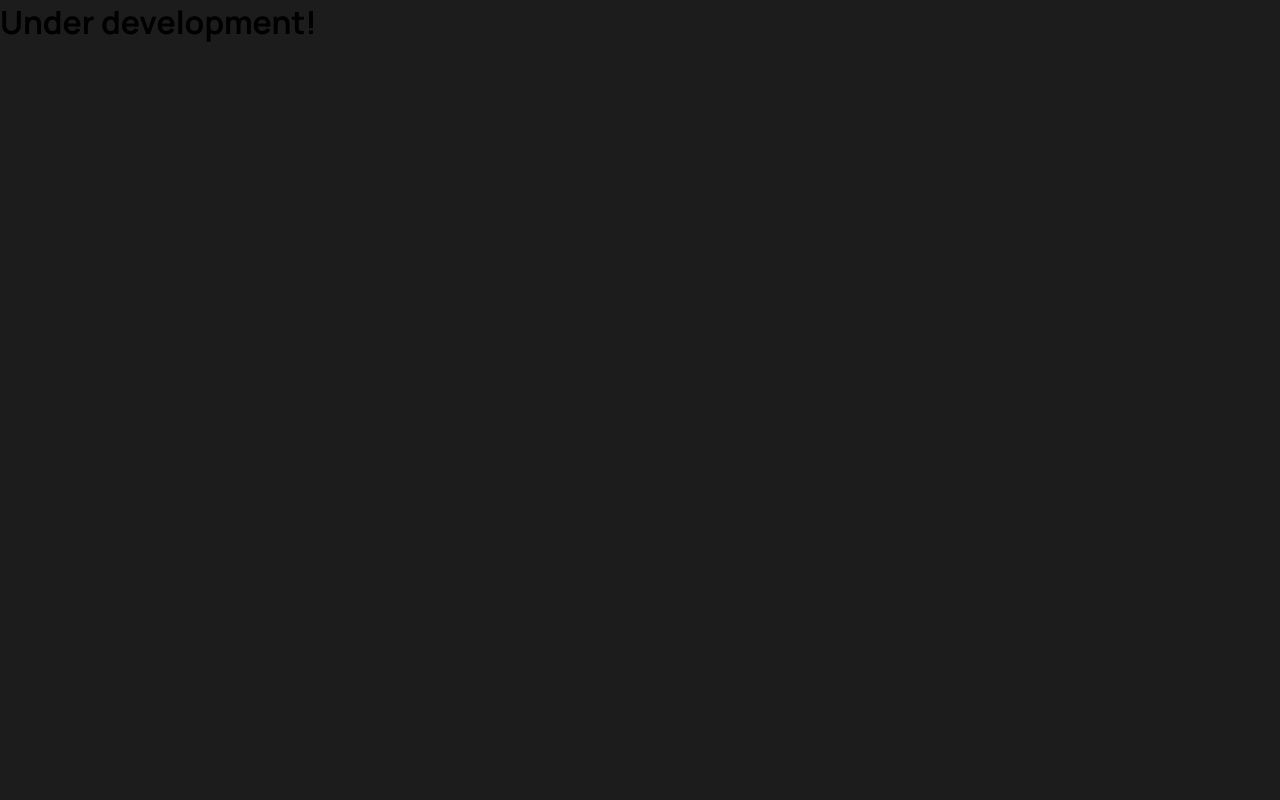
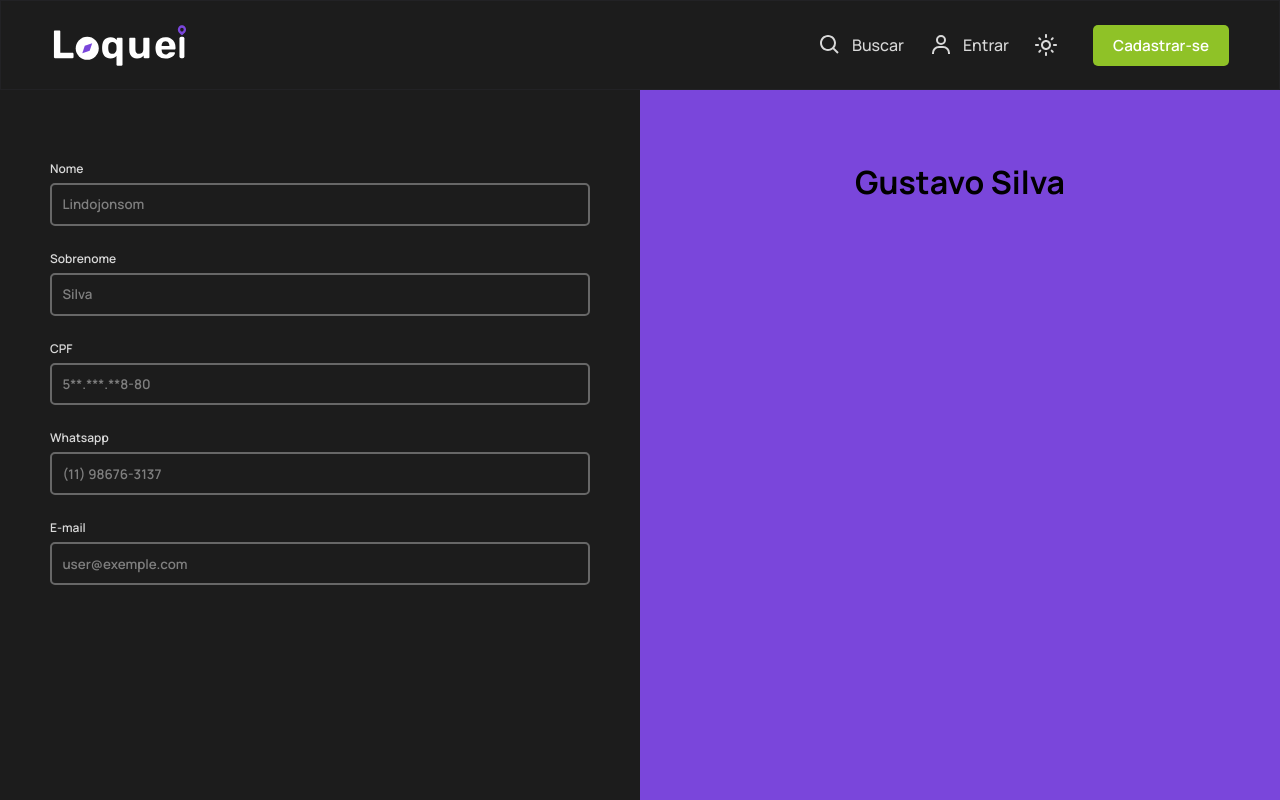
Before and after one commit to Rafa-Roodrigues/Loquei-Frontend, a React (Create React App) app: page /perfil in a window 1280 px wide. Built offline with nearby package versions, Linux system fonts and the light colour scheme.

Commit message:
Pagina de perfil

```diff
--- a/package.json
+++ b/package.json
@@ -3,9 +3,10 @@
   "version": "0.1.0",
   "private": true,
   "dependencies": {
-    "leaflet": "^1.8.0",
     "@hookform/resolvers": "^2.9.1",
     "axios": "^0.27.2",
+    "leaflet": "^1.8.0",
+    "polished": "^4.2.2",
     "react": "^18.0.0",
     "react-dom": "^18.0.0",
     "react-helmet": "^6.1.0",
--- a/src/components/Header/styles.js
+++ b/src/components/Header/styles.js
@@ -4,6 +4,7 @@ export const HeaderContainer = styled.header `
   width: 100%;
   height: 90px;
   padding: 0 50px;
+  border: 1px solid ${({ theme }) => theme.colors.backgroundSecondary};
   background-color: ${({ theme }) => theme.colors.background};
 
   display: flex;
--- a/src/pages/Perfil/index.jsx
+++ b/src/pages/Perfil/index.jsx
@@ -1,5 +1,77 @@
+import { Container, Content, ConfigurationPanel, BoxInputs, InformationsProfile, PreviewProfile } from "./styles";
+
+import { Helmet } from "react-helmet";
+
+import { Header } from '../../components/Header';
+
+import { useTheme } from "../../hooks/useTheme";
+
 export function Perfil() {
+  const { themeIsActive } = useTheme();
+
   return (
-    <h1>Under development!</h1>
+    <Container>
+      <Helmet>
+        <title>Loquei | Perfil</title>
+      </Helmet>
+      <Header />
+      <Content>
+        <ConfigurationPanel>
+          <form>
+            <BoxInputs>
+              <input
+                type="text"
+                disabled
+                value="Lindojonsom"
+                className={themeIsActive && "dark_input"}
+              />
+              <span>Nome</span>
+            </BoxInputs>
+            <BoxInputs>
+              <input
+                type="text"
+                disabled
+                value="Silva"
+                className={themeIsActive && "dark_input"}
+              />
+              <span>Sobrenome</span>
+            </BoxInputs>
+            <BoxInputs>
+              <input
+                type="text"
+                disabled
+                value="5**.***.**8-80"
+                className={themeIsActive && "dark_input"}
+              />
+              <span>CPF</span>
+            </BoxInputs>
+            <BoxInputs>
+              <input
+                type="text"
+                disabled
+                value="(11) 98676-3137"
+                className={themeIsActive && "dark_input"}
+              />
+              <span>Whatsapp</span>
+            </BoxInputs>
+            <BoxInputs>
+              <input
+                type="text"
+                disabled
+                value="user@exemple.com"
+                className={themeIsActive && "dark_input"}
+              />
+              <span>E-mail</span>
+            </BoxInputs>
+          </form>
+        </ConfigurationPanel>
+        <InformationsProfile>
+          <PreviewProfile>
+            <img src="" alt="" />
+            <h1>Gustavo Silva</h1>
+          </PreviewProfile>
+        </InformationsProfile>
+      </Content>
+    </Container>
   );
 }
--- /dev/null
+++ b/src/pages/Perfil/styles.js
@@ -0,0 +1,95 @@
+import styled, {} from 'styled-components';
+
+import { darken } from 'polished';
+
+export const Container = styled.div`
+  width: 100%;
+  min-height: 100vh;
+  max-height: 100vh;
+  overflow: hidden;
+  background-color: ${({ theme }) => theme.colors.background};
+`;
+
+export const Content = styled.main`
+  width: 100%;
+  height: calc(100vh - 90px);
+
+  display: grid;
+  grid-template-columns: repeat(2, 1fr);
+`;
+
+export const ConfigurationPanel = styled.div`
+  width: 100%;
+  max-width: 720px;
+  height: 100%;
+  padding: 70px 50px;
+
+  form {
+    display: flex;
+    flex-direction: column;
+  }
+`;
+
+export const BoxInputs = styled.label`
+  width: 100%;
+  margin-bottom: 24px;
+  position: relative;
+
+  display: flex;
+  flex-direction: column-reverse;
+
+  &:last-child {
+    margin-bottom: 0;
+  }
+
+  span {
+    background-color: ${({ theme }) => theme.colors.background};
+    color: ${({ theme }) => theme.colors.textBody};
+    font-size: 0.75rem;
+
+    margin-bottom: 6px;
+  }
+
+  input {
+    padding: 0.65rem;
+    border-radius: 5px;
+    border: 2px solid var(--cinza);
+    background-color: transparent;
+
+    color: ${({  theme }) => theme.colors.textBody};
+
+    &:focus {
+      color: ${({  theme }) => theme.colors.textTitle};
+    }
+
+    &.dark_input {
+      border: 2px solid ${darken(0.5, '#FFF')};
+      background-color: ${({  theme }) => theme.colors.background};
+      color: ${({  theme }) => theme.colors.cinza};
+      transition: color .2s;
+
+      &::placeholder {
+        color: ${({  theme }) => theme.colors.cinza};
+      }
+
+      &:focus {
+        color: ${({  theme }) => theme.colors.textBody};
+      }
+    }
+  }
+`;
+
+export const InformationsProfile = styled.div`
+  background-color: var(--main);
+  width: 100%;
+  max-width: 720px;
+  height: 100%;
+  padding: 70px 50px;
+`;
+
+export const PreviewProfile = styled.div`
+  width: 100%;
+  display: flex;
+  align-items: center;
+  justify-content: center;
+`;
--- a/src/styles/stylesGlobal.js
+++ b/src/styles/stylesGlobal.js
@@ -53,6 +53,8 @@ export const GlobalStyles = createGlobalStyle`
     font-family: 'Manrope', sans-serif;
     font-weight: 600;
     color: var(--black);
+
+    outline: none;
   }
 
   button {
@@ -64,6 +66,11 @@ export const GlobalStyles = createGlobalStyle`
   a {
     text-decoration: none;
     color: inherit;
+  }
+
+  input[disabled] {
+    opacity: 0.75;
+
   }
 
   ::-webkit-scrollbar-track {
```
Also changed, not shown: 1 other file (tests, documents, lock files or other folders).
